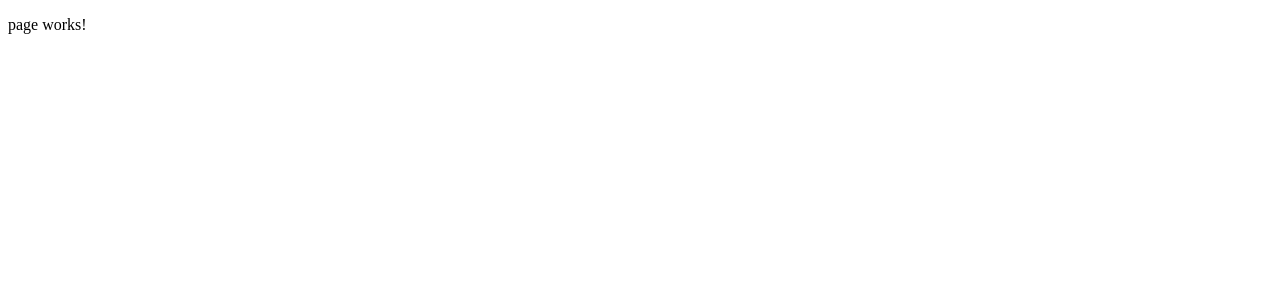
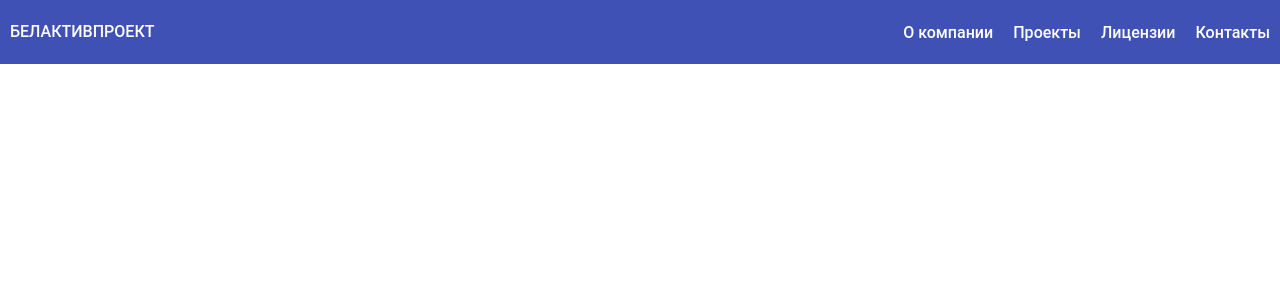
Before and after one commit to IvanKubrick/bel-aktiv-project, an Angular app: page / in a window 1280 px wide. Shown: the top 300 px of the page. Built offline with nearby package versions, Linux system fonts and the light colour scheme.

Commit message:
Add angular material, create basic header component

```diff
--- a/package.json
+++ b/package.json
@@ -11,11 +11,13 @@
   },
   "private": true,
   "dependencies": {
-    "@angular/animations": "~8.2.0",
+    "@angular/animations": "^8.2.3",
+    "@angular/cdk": "^8.1.3",
     "@angular/common": "~8.2.0",
     "@angular/compiler": "~8.2.0",
     "@angular/core": "~8.2.0",
     "@angular/forms": "~8.2.0",
+    "@angular/material": "^8.1.3",
     "@angular/platform-browser": "~8.2.0",
     "@angular/platform-browser-dynamic": "~8.2.0",
     "@angular/router": "~8.2.0",
--- /dev/null
+++ b/src/app/page/navigation/header/header.component.html
@@ -0,0 +1,17 @@
+<mat-toolbar class="header" color="primary">
+  <a href="/" class="logo">БелАктивПроект</a>
+  <ul class="nav-list">
+    <li class="nav-list__item">
+      <a class="nav-list__link" routerLink="/about">О компании</a>
+    </li>
+    <li class="nav-list__item">
+      <a class="nav-list__link" routerLink="/projects">Проекты</a>
+    </li>
+    <li class="nav-list__item">
+      <a class="nav-list__link" routerLink="/licences">Лицензии</a>
+    </li>
+    <li class="nav-list__item">
+      <a class="nav-list__link" routerLink="/contacts">Контакты</a>
+    </li>
+  </ul>
+</mat-toolbar>
--- /dev/null
+++ b/src/app/page/navigation/header/header.component.scss
@@ -0,0 +1,29 @@
+.header {
+  display: flex;
+  justify-content: space-between;
+  padding: 1rem;
+}
+.nav-list {
+  display: flex;
+}
+
+.nav-list__item {
+  & + & {
+    margin-left: 2rem;
+  }
+}
+
+.nav-list__link,
+.logo {
+  color: #fff;
+  font-size: 1.6rem;
+
+  &:hover,
+  &:active {
+    color: #ccc;
+  }
+}
+
+.logo {
+  text-transform: uppercase;
+}
--- /dev/null
+++ b/src/app/page/navigation/header/header.component.ts
@@ -0,0 +1,12 @@
+import { Component, OnInit } from '@angular/core';
+
+@Component({
+  selector: 'app-header',
+  templateUrl: './header.component.html',
+  styleUrls: ['./header.component.scss']
+})
+export class HeaderComponent implements OnInit {
+  constructor() {}
+
+  ngOnInit() {}
+}
--- a/src/app/page/page.component.html
+++ b/src/app/page/page.component.html
@@ -1 +1 @@
-<p>page works!</p>
+<app-header></app-header>
--- a/src/styles.scss
+++ b/src/styles.scss
@@ -1 +1,23 @@
-/* You can add global styles to this file, and also import other style files */
+@import '~@angular/material/prebuilt-themes/indigo-pink';
+
+* {
+  margin: 0;
+  padding: 0;
+}
+
+html {
+  font-size: 10px;
+}
+
+body {
+  font-size: 1.6rem;
+  font-family: Arial, Helvetica, sans-serif;
+}
+
+ul {
+  list-style: none;
+}
+
+a {
+  text-decoration: none;
+}
```
Also changed, not shown: src/app/app.module.ts (+7 -10 lines), src/app/material/material.module.ts (added, +9 -0 lines), 1 other file (tests, documents, lock files or other folders).
